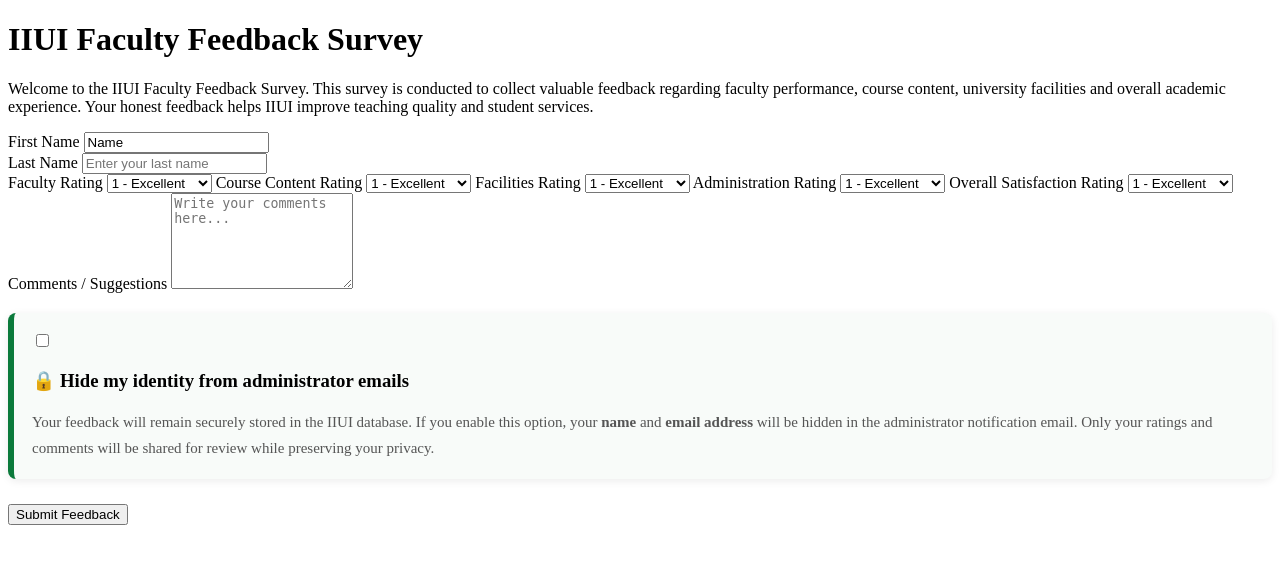
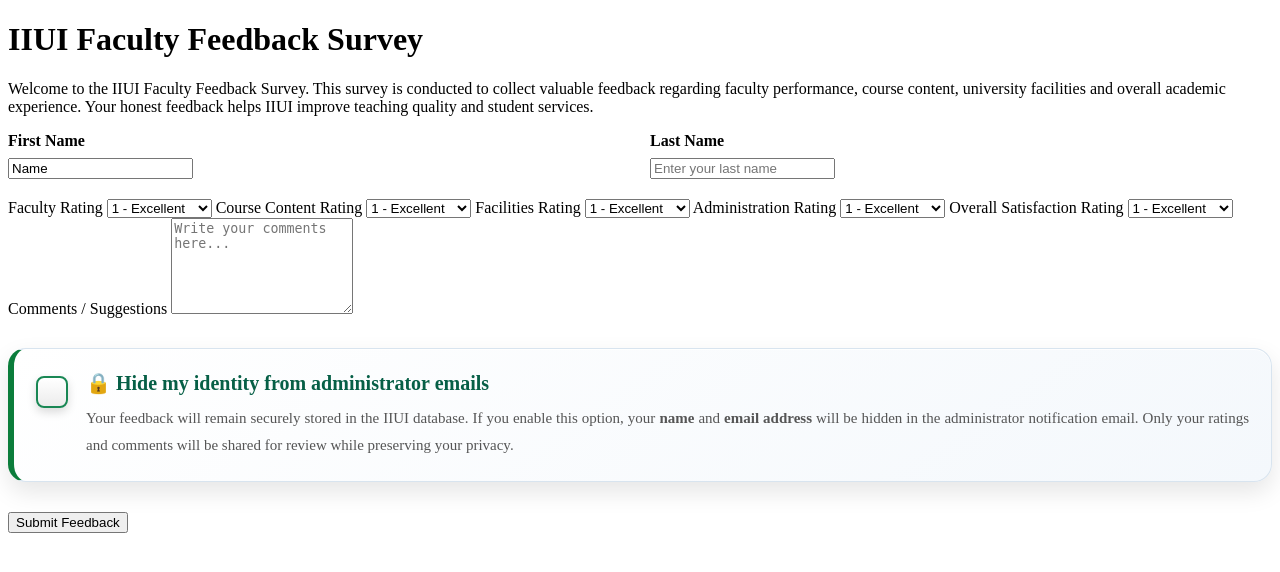
Before and after one commit to FatimaBatool55/IIUIFacultyFeedback, a Flask app: page /feedback in a window 1280 px wide. Shown: the top 572 px of the page. Run offline with Flask 3, Linux system fonts and the light colour scheme; the visitor is signed in with stand-in values (Sample User, id 1).

Commit message:
Update style.css

```diff
--- a/static/style.css
+++ b/static/style.css
@@ -68,3 +68,212 @@
     font-size:15px;
 
 }
+/* ==========================================
+   Name Fields
+========================================== */
+
+.name-row{
+    display:flex;
+    gap:20px;
+    margin-bottom:20px;
+}
+
+.input-group{
+    flex:1;
+}
+
+.input-group label{
+    display:block;
+    font-weight:600;
+    margin-bottom:8px;
+}
+
+
+/* ==========================================
+   Privacy Card
+========================================== */
+
+.privacy-card{
+
+    margin-top:30px;
+    margin-bottom:30px;
+
+    background:linear-gradient(145deg,#ffffff,#f4f8fc);
+
+    border:1px solid #d8e4ef;
+
+    border-left:6px solid #0b7d3b;
+
+    border-radius:18px;
+
+    padding:22px;
+
+    box-shadow:
+        0 10px 25px rgba(0,0,0,.10),
+        inset 0 1px 0 rgba(255,255,255,.9);
+
+    transition:.35s ease;
+
+}
+
+.privacy-card:hover{
+
+    transform:translateY(-4px);
+
+    box-shadow:
+        0 18px 40px rgba(0,0,0,.16),
+        inset 0 1px 0 rgba(255,255,255,1);
+
+}
+
+
+/* ==========================================
+   Checkbox Layout
+========================================== */
+
+.privacy-option{
+
+    display:flex;
+
+    align-items:flex-start;
+
+    gap:18px;
+
+    cursor:pointer;
+
+}
+
+.privacy-option input{
+
+    display:none;
+
+}
+
+
+/* ==========================================
+   Custom Checkbox
+========================================== */
+
+.custom-check{
+
+    width:28px;
+
+    height:28px;
+
+    min-width:28px;
+
+    margin-top:5px;
+
+    border-radius:8px;
+
+    background:linear-gradient(#ffffff,#ececec);
+
+    border:2px solid #198754;
+
+    box-shadow:
+        0 4px 10px rgba(0,0,0,.15),
+        inset 0 1px 2px rgba(255,255,255,.9);
+
+    position:relative;
+
+    transition:.25s;
+
+}
+
+.custom-check:hover{
+
+    transform:scale(1.08);
+
+}
+
+.privacy-option input:checked + .custom-check{
+
+    background:#0b7d3b;
+
+    border-color:#0b7d3b;
+
+}
+
+.privacy-option input:checked + .custom-check::after{
+
+    content:"✓";
+
+    position:absolute;
+
+    top:50%;
+
+    left:50%;
+
+    transform:translate(-50%,-55%);
+
+    color:white;
+
+    font-size:18px;
+
+    font-weight:bold;
+
+}
+
+
+/* ==========================================
+   Privacy Text
+========================================== */
+
+.privacy-content{
+
+    flex:1;
+
+}
+
+.privacy-content h3{
+
+    margin:0 0 10px;
+
+    color:#065f46;
+
+    font-size:20px;
+
+    font-weight:700;
+
+}
+
+.privacy-content p{
+
+    margin:0;
+
+    color:#555;
+
+    line-height:1.8;
+
+    text-align:justify;
+
+    font-size:15px;
+
+}
+
+
+/* ==========================================
+   Mobile Responsive
+========================================== */
+
+@media(max-width:768px){
+
+.name-row{
+
+    flex-direction:column;
+
+}
+
+.privacy-option{
+
+    flex-direction:column;
+
+}
+
+.custom-check{
+
+    margin-bottom:10px;
+
+}
+
+}
```
